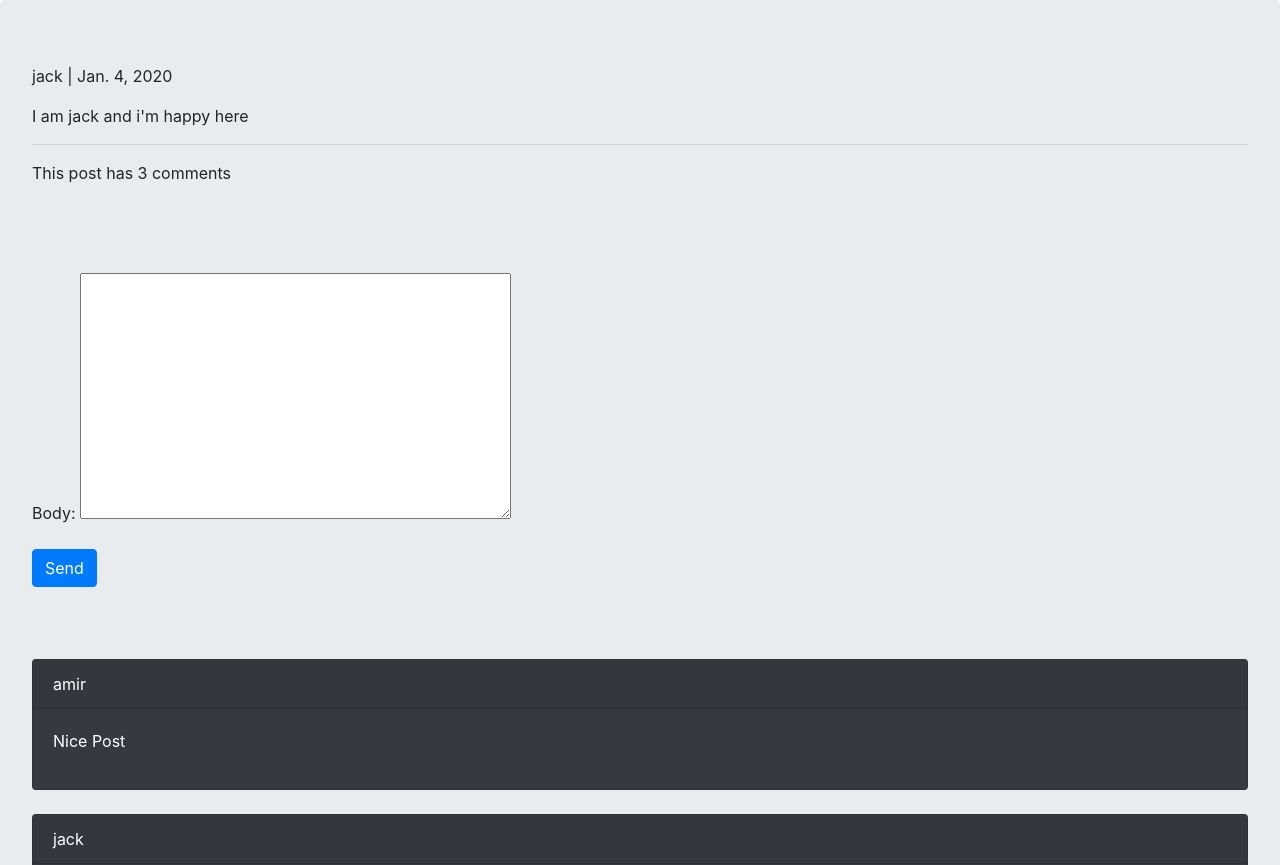
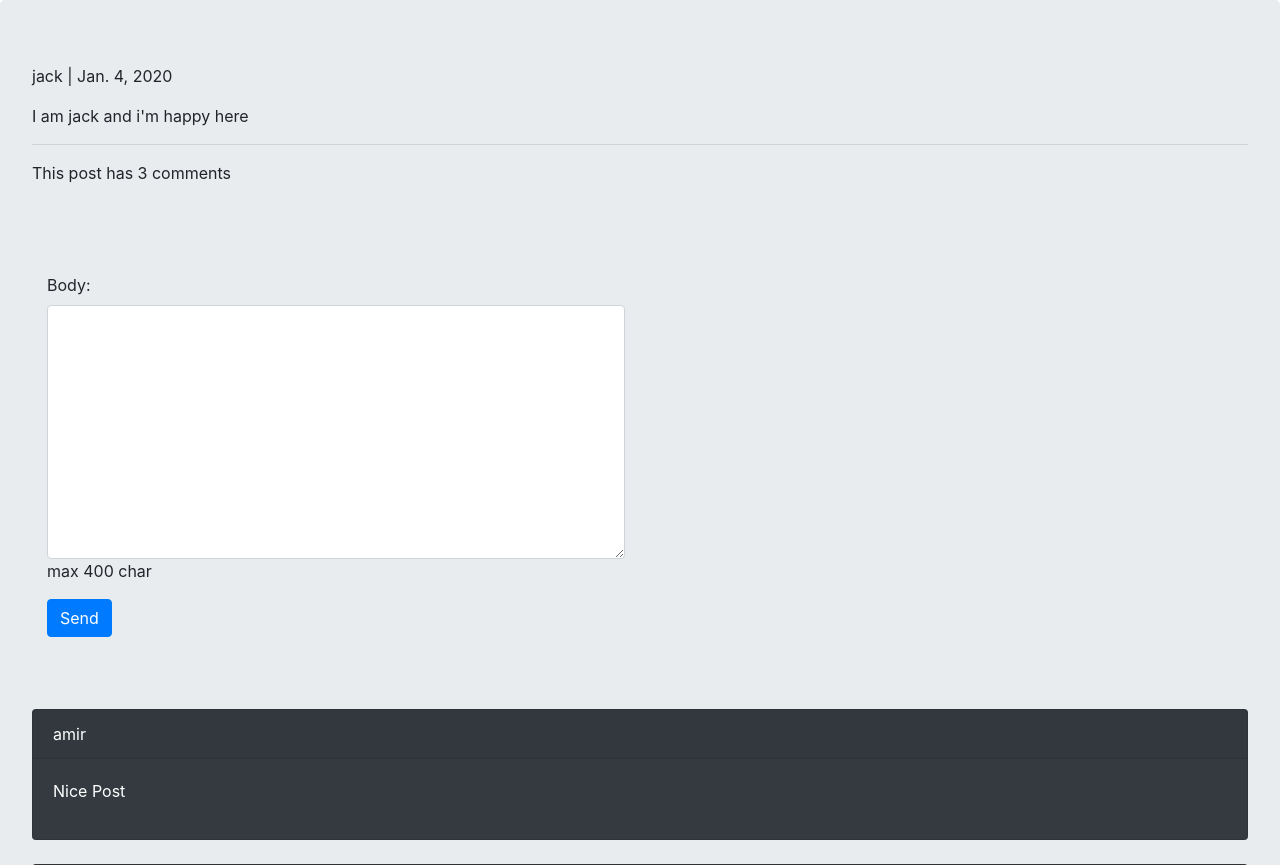
Before and after one commit to sarahghanei/django-social, a Django app: a page that uses posts/templates/posts/post_detail.html in a window 1280 px wide. Shown: the part 56-921 px from the top of the page. Run offline with Django 3.2, Linux system fonts and the light colour scheme; a user stored in the database is signed in; data comes from the database, SQL or seed files in the repository; both versions use the stored data as it was after the commit; some libraries are stand-ins or nearby versions.

Commit message:
add ep23

```diff
--- a/posts/forms.py
+++ b/posts/forms.py
@@ -18,3 +18,14 @@ class AddCommentForm(forms.ModelForm):
 	class Meta:
 		model = Comment
 		fields = ('body',)
+		widgets = {
+			'body': forms.Textarea(attrs={'class':'form-control'})
+		}
+		error_messages = {
+			'body':{
+				'required': 'این فیلد اجباری است',
+			}
+		}
+		help_texts = {
+			'body':'max 400 char'
+		}
--- a/posts/templates/posts/post_detail.html
+++ b/posts/templates/posts/post_detail.html
@@ -13,7 +13,7 @@
     {% endwith %}<br/><br/><br/>
 
     {% if request.user.is_authenticated %}
-    <form action="" method="post">
+    <form action="" method="post" novalidate class="col-md-6">
         {% csrf_token %}
         {{ form.as_p }}
         <input type="submit" value="Send" class="btn btn-primary">
```
Also changed, not shown: db.sqlite3.
